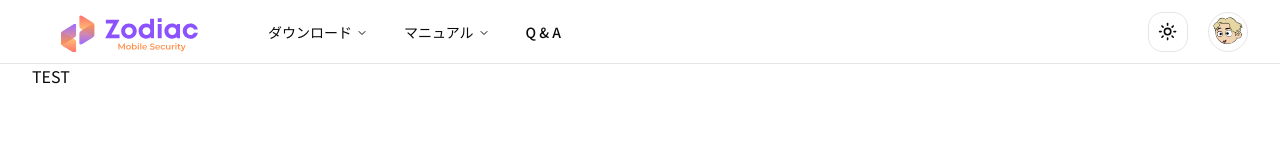
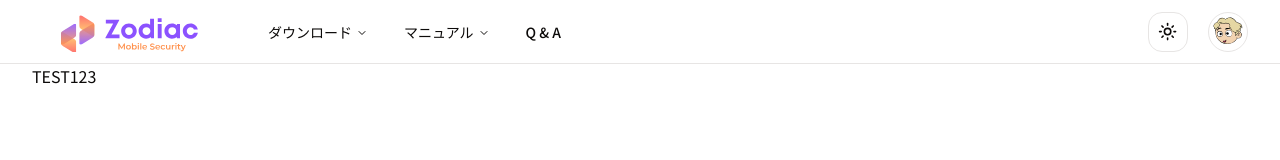
Before and after one commit to tk20211228/support-site-demo, a Next.js app: page / in a window 1280 px wide. Shown: the top 160 px of the page. Built offline with nearby package versions, Linux system fonts and the light colour scheme.

Commit message:
build test

```diff
--- a/app/page.tsx
+++ b/app/page.tsx
@@ -3,7 +3,7 @@ import Image from "next/image";
 export default function Home() {
   return (
     <main className="container">
-      <div>TEST</div>
+      <div>TEST123</div>
     </main>
   );
 }
```
